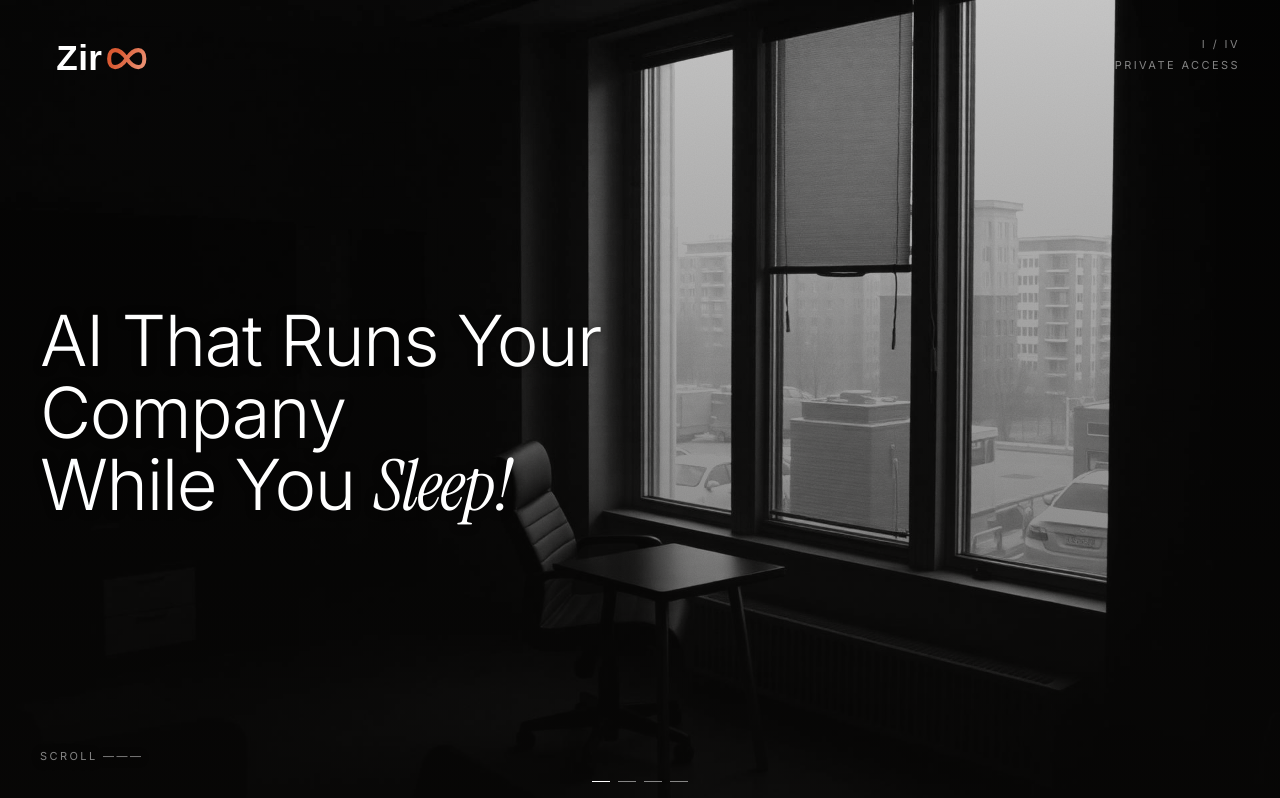
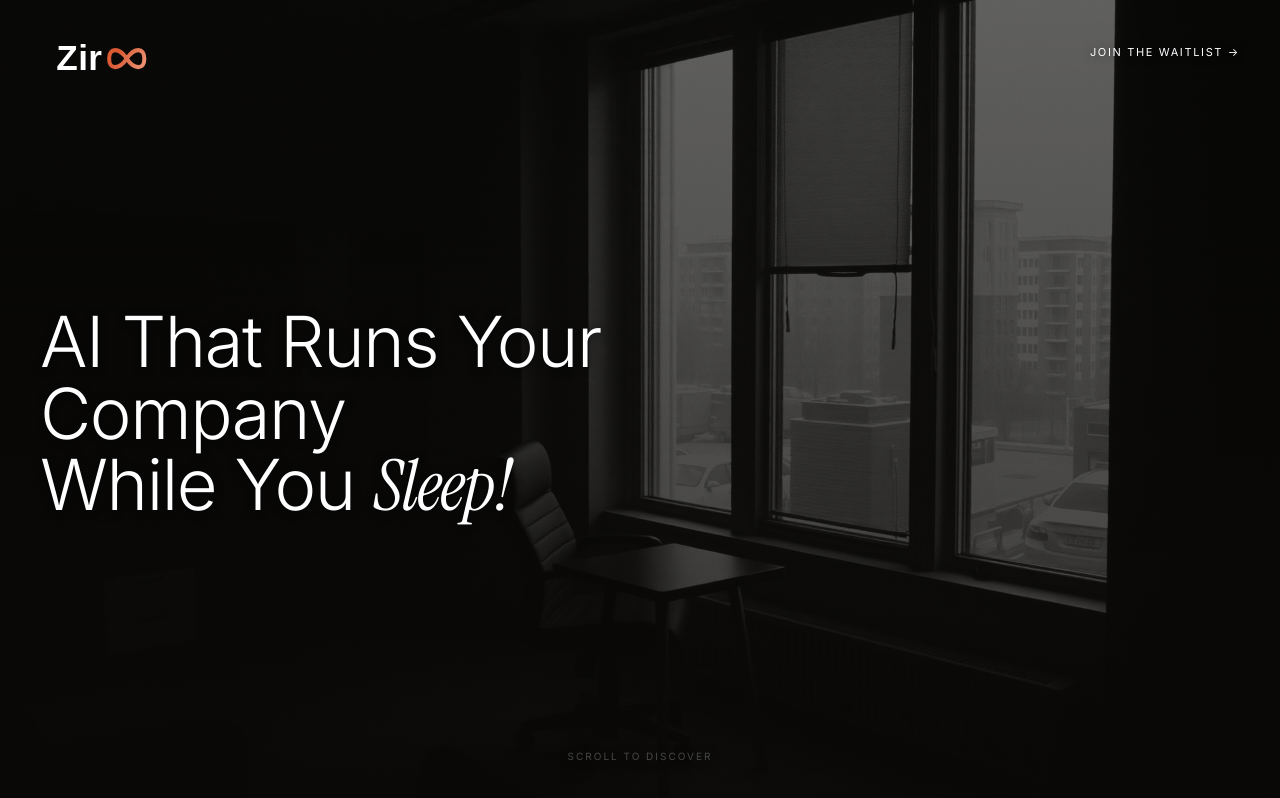
Before and after one commit to prashanth9962/ziroo-website, a React (Vite) app: page / in a window 1280 px wide. Built offline with nearby package versions, Linux system fonts and the light colour scheme; the HTML template or start-up script is replaced by a standard one.

Commit message:
website changes

```diff
--- a/src/App.tsx
+++ b/src/App.tsx
@@ -41,29 +41,6 @@ export default function App() {
 
   return (
     <>
-      {/* Page indicator — horizontal dashes at bottom center */}
-      <div style={{
-        position: 'fixed',
-        bottom: '18px',
-        left: '50%',
-        transform: 'translateX(-50%)',
-        display: 'flex',
-        gap: '8px',
-        zIndex: 50,
-      }}>
-        {Array.from({ length: TOTAL }).map((_, i) => (
-          <span
-            key={i}
-            style={{
-              width: '18px',
-              height: '1px',
-              background: i === current ? 'var(--cream)' : 'var(--cream-faint)',
-              transition: 'background 200ms',
-            }}
-          />
-        ))}
-      </div>
-
       <div ref={containerRef} className="snap-container">
 
         {/* Page 1 — Hero */}
@@ -74,10 +51,21 @@ export default function App() {
           <div className="page-content">
             <div className="flex items-start justify-between">
               <Logo />
-              <div className="text-right">
-                <div className="smallcaps">i / iv</div>
-                <div className="smallcaps mt-1">private access</div>
-              </div>
+              <a
+                href="https://form.typeform.com/to/IJISqcg1"
+                target="_blank"
+                rel="noopener noreferrer"
+                style={{
+                  color: 'var(--cream)',
+                  fontSize: '11px',
+                  letterSpacing: '0.15em',
+                  textTransform: 'uppercase',
+                  textDecoration: 'none',
+                  padding: '8px 0',
+                }}
+              >
+                Join the waitlist →
+              </a>
             </div>
             <div className="flex-1 flex items-center">
               <div className="max-w-[820px] fade-in">
@@ -87,8 +75,8 @@ export default function App() {
                 </h1>
               </div>
             </div>
-            <div className="flex items-end justify-between">
-              <span className="smallcaps">SCROLL ———</span>
+            <div className="flex justify-center">
+              <span style={{ color: 'rgba(255,255,255,0.25)', fontSize: '10px', letterSpacing: '0.2em', textTransform: 'uppercase' }}>scroll to discover</span>
             </div>
           </div>
         </section>
@@ -101,54 +89,42 @@ export default function App() {
           <div className="page-content">
             <div className="flex items-start justify-between">
               <Logo />
-              <div className="text-right">
-                <div className="smallcaps">ii / iv</div>
-                <div className="smallcaps mt-1">the problem</div>
-              </div>
             </div>
             <div className="flex-1 flex items-center justify-center">
               <div className="text-center max-w-[900px] fade-in">
                 <h2 className="font-light leading-[1.05] tracking-[-0.02em]" style={{ fontSize: 'clamp(38px, 6vw, 64px)' }}>
                   NEVER HIRE AGAIN
                 </h2>
-                <p className="serif-i mt-10 text-[18px]" style={{ color: 'var(--cream-soft)', letterSpacing: '0.05em' }}>
+                <p className="serif-i mt-10 text-[18px]" style={{ color: 'var(--cream)', letterSpacing: '0.05em' }}>
                   You're an operator, or you should be.
                 </p>
-                <p className="serif-i mt-4 text-[18px]" style={{ color: 'var(--cream-soft)', letterSpacing: '0.05em' }}>
+                <p className="serif-i mt-4 text-[18px]" style={{ color: 'var(--cream)', letterSpacing: '0.05em' }}>
                   Ziroo is your favorite teammate. Never sleeps.
                 </p>
-                <p className="serif-i mt-4 text-[18px]" style={{ color: 'var(--cream-faint)', letterSpacing: '0.05em' }}>
+                <p className="serif-i mt-4 text-[18px]" style={{ color: 'var(--cream)', letterSpacing: '0.05em' }}>
                   Your company's standing army.
                 </p>
               </div>
             </div>
-            <div className="flex items-end justify-between">
-              <span className="smallcaps">
-                <span className="serif-i" style={{ color: 'var(--cream-soft)' }}>§ the bottleneck is still you</span>
-              </span>
-            </div>
+            <div />
           </div>
         </section>
 
         {/* Page 3 — Meet Naya */}
         <section className={`snap-page${current === 2 ? ' is-active' : ''}`} data-page="2">
           <div className="bg-img" style={{ backgroundImage: `url(${page3})` }} />
-          <div className="bg-overlay" />
+          <div className="bg-overlay" style={{ background: 'linear-gradient(#0a0908cc, #0a0908e6)' }} />
           <div className="grain" />
           <div className="page-content">
             <div className="flex items-start justify-between">
               <Logo />
-              <div className="text-right">
-                <div className="smallcaps">iii / iv</div>
-              </div>
             </div>
-            <div className="flex-1 flex items-center">
-              <div className="max-w-[820px] fade-in">
-                <h2 className="font-light leading-[1.05] tracking-[-0.02em]" style={{ fontSize: 'clamp(38px, 6vw, 64px)' }}>
+            <div className="flex-1 flex items-center justify-center">
+              <div className="text-center max-w-[900px] fade-in">
+                <h2 className="font-light leading-[1.05] tracking-[-0.02em]" style={{ fontSize: 'clamp(38px, 7vw, 80px)' }}>
                   What Ziroo can do?
                 </h2>
-                <p className="smallcaps mt-8" style={{ color: 'var(--cream)', letterSpacing: '0.18em', fontSize: '11px' }}>Get Started</p>
-                <div className="mt-5 space-y-1 text-[18px] leading-[1.6] serif-i" style={{ color: 'var(--cream-soft)' }}>
+                <div className="mt-10 space-y-2 text-[20px] leading-[1.7] serif-i" style={{ color: 'var(--cream)' }}>
                   <p>Ziroo is your team.</p>
                   <p>Ziroo plans your roadmap.</p>
                   <p>Ziroo ships your code.</p>
@@ -157,14 +133,10 @@ export default function App() {
                   <p>Ziroo closes your deals.</p>
                   <p>Ziroo posts your tweets.</p>
                 </div>
-                <p className="mt-6 text-[18px] serif-i" style={{ color: 'var(--cream)' }}>One name. Every role.</p>
+                <p className="mt-8 text-[22px] serif-i" style={{ color: 'var(--cream)' }}>One name. Every role.</p>
               </div>
             </div>
-            <div className="flex items-end justify-between">
-              <span className="smallcaps">
-                <span className="serif-i" style={{ color: 'var(--cream-soft)' }}>§ the teammate your team has been waiting for</span>
-              </span>
-            </div>
+            <div />
           </div>
         </section>
 
@@ -176,17 +148,13 @@ export default function App() {
           <div className="page-content">
             <div className="flex items-start justify-between">
               <Logo />
-              <div className="text-right">
-                <div className="smallcaps">iv / iv</div>
-                <div className="smallcaps mt-1">join</div>
-              </div>
             </div>
             <div className="flex-1 flex items-center justify-center" style={{ paddingBottom: '8vh' }}>
               <div className="text-center max-w-[760px] fade-in">
                 <h2 className="font-light leading-[1.04] tracking-[-0.02em]" style={{ fontSize: 'clamp(32px, 7vw, 84px)' }}>
                   Stop burning tokens, hire <span className="serif-i">Ziroo.</span>
                 </h2>
-                <p className="serif-i mt-8 mx-auto text-[19px] leading-snug max-w-[440px]" style={{ color: 'var(--cream-soft)' }}>
+                <p className="serif-i mt-8 mx-auto text-[19px] leading-snug max-w-[440px]" style={{ color: 'var(--cream)' }}>
                   Founding access is open to the first one hundred teams. No demo. No deck. Just a quiet hello.
                 </p>
                 <div className="mt-10 flex flex-wrap items-center justify-center gap-3">
@@ -211,9 +179,9 @@ export default function App() {
             </div>
             <div className="flex items-end justify-between">
               <span className="smallcaps">
-                <Link to="/privacy" style={{ color: 'var(--cream-faint)', textDecoration: 'none' }}>privacy</Link>
-                <span style={{ color: 'var(--cream-faint)' }}> · </span>
-                <Link to="/terms" style={{ color: 'var(--cream-faint)', textDecoration: 'none' }}>terms</Link>
+                <Link to="/privacy" style={{ color: 'var(--cream)', textDecoration: 'none' }}>privacy</Link>
+                <span style={{ color: 'var(--cream)' }}> · </span>
+                <Link to="/terms" style={{ color: 'var(--cream)', textDecoration: 'none' }}>terms</Link>
               </span>
             </div>
           </div>
--- a/src/index.css
+++ b/src/index.css
@@ -68,7 +68,7 @@ body {
 
 .bg-overlay {
   z-index: 1;
-  background: linear-gradient(#0a090840, #0a090899);
+  background: linear-gradient(#0a0908aa, #0a0908cc);
   position: absolute;
   inset: 0;
 }
```
